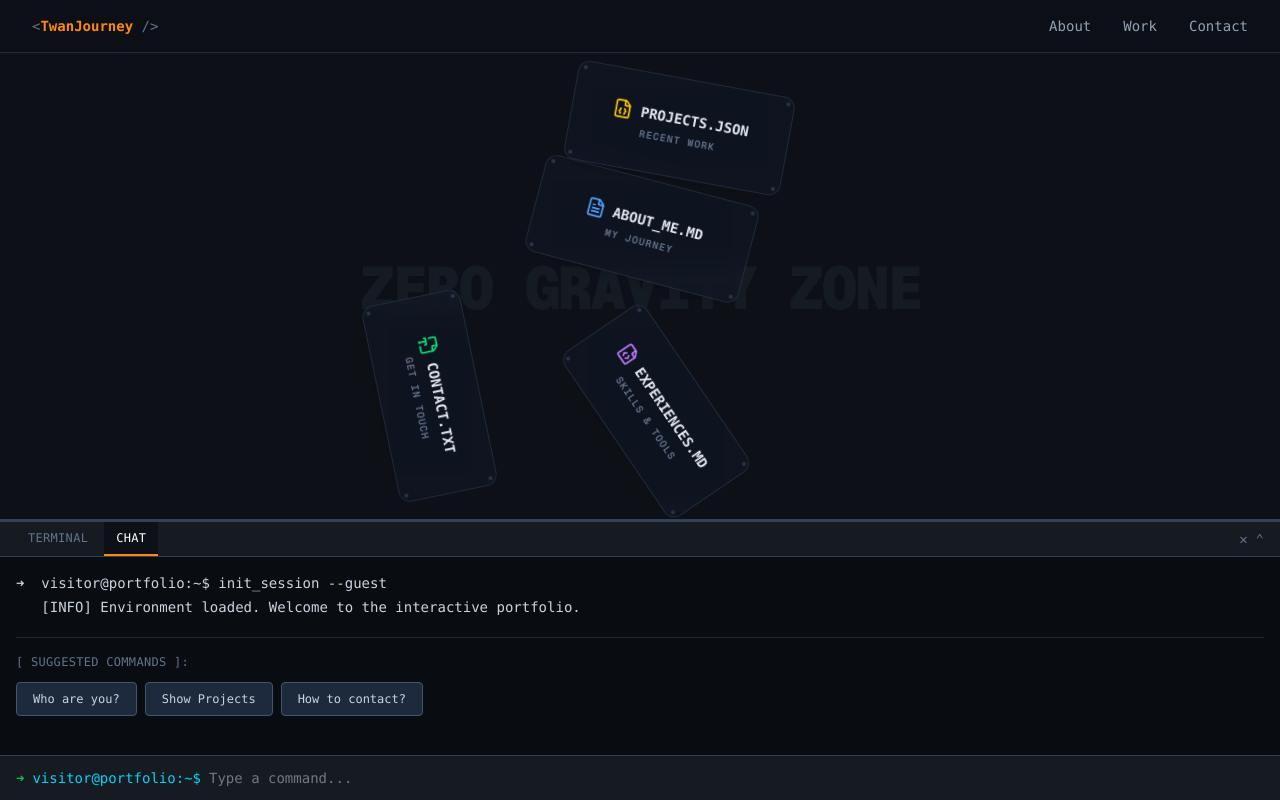
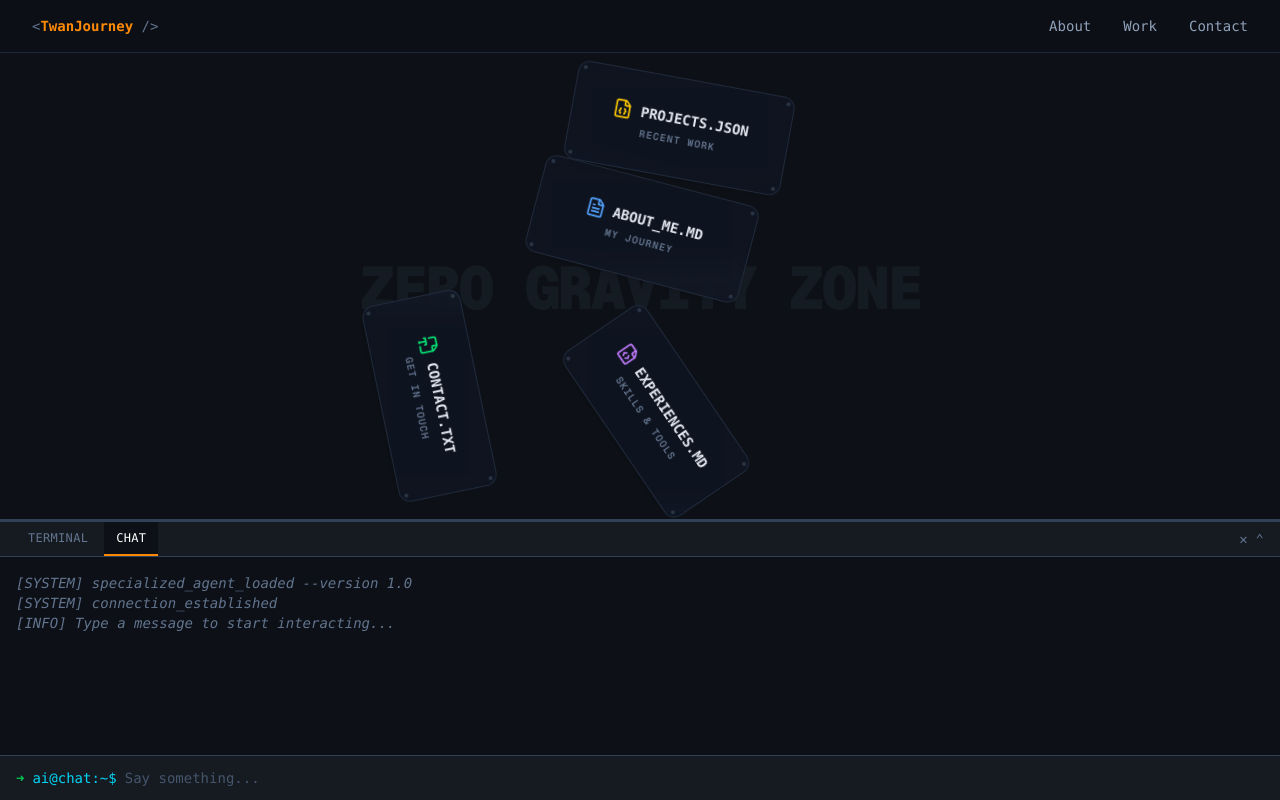
Before and after one commit to pongsaphakmw/twan-journey-portfolio, a Next.js app: page / in a window 1280 px wide. Both pictures are taken after a click on the item "CHAT". Built offline with nearby package versions, Linux system fonts and the light colour scheme.

Commit message:
feat: add Gemini API for chat bots

```diff
--- /dev/null
+++ b/src/app/api/chat/route.tsx
@@ -0,0 +1,23 @@
+import { streamText, UIMessage, convertToModelMessages } from 'ai';
+import { google, GoogleGenerativeAIProviderOptions } from '@ai-sdk/google';
+
+export async function POST(req: Request) {
+  const { messages }: { messages: UIMessage[] } = await req.json();
+
+  const result = await streamText({
+  model: google('gemini-3-flash-preview'),
+  prompt: await convertToModelMessages(messages),
+  providerOptions: {
+    google: {
+      thinkingConfig: {
+        thinkingLevel: 'low',
+        includeThoughts: true,
+      },
+    } satisfies GoogleGenerativeAIProviderOptions,
+  },
+});
+
+console.log(result);
+
+  return result.toUIMessageStreamResponse();
+}
--- /dev/null
+++ b/src/components/ChatComponent.tsx
@@ -0,0 +1,130 @@
+'use client';
+
+import { useEffect, useRef, useState } from 'react';
+import { useChat } from '@ai-sdk/react';
+import { DefaultChatTransport } from 'ai';
+import ReactMarkdown from 'react-markdown';
+import remarkGfm from 'remark-gfm';
+
+const ChatComponent = () => {
+    const { messages, sendMessage, status } = useChat({
+        transport: new DefaultChatTransport({
+            api: '/api/chat',
+        }),
+    });
+    const [input, setInput] = useState('');
+    const scrollRef = useRef<HTMLDivElement>(null);
+
+    // Auto-scroll to bottom when messages change
+    useEffect(() => {
+        if (scrollRef.current) {
+            scrollRef.current.scrollTop = scrollRef.current.scrollHeight;
+        }
+    }, [messages]);
+
+    // Helper function to get text content from message parts
+    const getMessageText = (parts: any[]): string => {
+        return parts
+            .filter(part => part.type === 'text')
+            .map(part => part.text)
+            .join('');
+    };
+
+    return (
+        <div className="flex flex-col h-full text-sm font-mono text-slate-300">
+            {/* Messages Area */}
+            <div
+                ref={scrollRef}
+                className="flex-1 overflow-y-auto p-4 space-y-4 scrollbar-thin scrollbar-thumb-slate-700 scrollbar-track-transparent"
+            >
+                {messages.length === 0 && (
+                    <div className="text-slate-500 italic">
+                        [SYSTEM] specialized_agent_loaded --version 1.0<br />
+                        [SYSTEM] connection_established<br />
+                        [INFO] Type a message to start interacting...
+                    </div>
+                )}
+
+                {messages.map((m: any) => (
+                    <div key={m.id} className="flex flex-col space-y-1">
+                        <div className="flex items-start">
+                            {m.role === 'user' ? (
+                                <span className="text-cyan-400 font-bold mr-2 whitespace-nowrap">USER &gt;</span>
+                            ) : (
+                                <span className="text-green-500 font-bold mr-2 whitespace-nowrap">[AI]</span>
+                            )}
+                        </div>
+                        <div className={`pl-0 ${m.role === 'user' ? 'text-slate-200' : 'text-slate-300'}`}>
+                            {m.role === 'user' ? (
+                                <span>{getMessageText(m.parts)}</span>
+                            ) : (
+                                <div className="markdown-prose">
+                                    <ReactMarkdown
+                                        remarkPlugins={[remarkGfm]}
+                                        components={{
+                                            code({ node, className, children, ...props }) {
+                                                const match = /language-(\w+)/.exec(className || '')
+                                                return match ? (
+                                                    <div className="my-2 rounded overflow-hidden border border-slate-700 bg-[#0d1117]">
+                                                        <div className="bg-slate-800 px-3 py-1 text-xs text-slate-400 border-b border-slate-700">
+                                                            {match[1]}
+                                                        </div>
+                                                        <code className={`block whitespace-pre-wrap p-3 overflow-x-auto ${className}`} {...props}>
+                                                            {children}
+                                                        </code>
+                                                    </div>
+                                                ) : (
+                                                    <code className="bg-slate-800 px-1 py-0.5 rounded text-orange-300" {...props}>
+                                                        {children}
+                                                    </code>
+                                                )
+                                            },
+                                            ul: ({ children }) => <ul className="list-disc pl-5 my-2 space-y-1">{children}</ul>,
+                                            ol: ({ children }) => <ol className="list-decimal pl-5 my-2 space-y-1">{children}</ol>,
+                                            p: ({ children }) => <p className="mb-2 leading-relaxed">{children}</p>,
+                                            a: ({ href, children }) => <a href={href} target="_blank" rel="noopener noreferrer" className="text-blue-400 hover:underline">{children}</a>,
+                                        }}
+                                    >
+                                        {getMessageText(m.parts)}
+                                    </ReactMarkdown>
+                                </div>
+                            )}
+                        </div>
+                    </div>
+                ))}
+
+                {status === 'streaming' && (
+                    <div className="flex items-center text-green-500 animate-pulse">
+                        <span className="mr-2">[AI]</span>
+                        <span>⠋ thinking...</span>
+                    </div>
+                )}
+            </div>
+
+            {/* Input Area */}
+            <form
+                onSubmit={e => {
+                    e.preventDefault();
+                    if (input.trim()) {
+                        sendMessage({ text: input });
+                        setInput('');
+                    }
+                }}
+                className="flex items-center px-4 py-3 bg-[#161b22] border-t border-slate-700"
+            >
+                <span className="text-green-500 mr-2">➜</span>
+                <span className="text-cyan-400 mr-2">ai@chat:~$</span>
+                <input
+                    className="flex-1 bg-transparent focus:outline-none text-slate-300 font-mono placeholder-slate-600"
+                    value={input}
+                    placeholder="Say something..."
+                    onChange={e => setInput(e.currentTarget.value)}
+                    disabled={status !== 'ready'}
+                    autoFocus
+                />
+            </form>
+        </div>
+    );
+};
+
+export default ChatComponent;
--- a/src/components/TerminalPanel.tsx
+++ b/src/components/TerminalPanel.tsx
@@ -3,6 +3,7 @@
 import React, { useState } from 'react';
 import { useRouter } from 'next/navigation';
 import { processCommand } from '@/utils/terminalCommand';
+import ChatComponent from './ChatComponent';
 
 const TerminalPanel = () => {
     const [activeTab, setActiveTab] = useState('TERMINAL');
@@ -72,7 +73,11 @@ const TerminalPanel = () => {
                 </div>
             </div>
 
-            {/* Body / Logs */}
+            {/* Body */}
+            <div className="flex-1 overflow-hidden relative">
+                {activeTab === 'TERMINAL' ? (
+                    <div className="flex flex-col h-full">
+                        {/* Terminal Logs */}
                         <div className="flex-1 p-4 overflow-y-auto font-mono bg-black/30">
                             <div className="flex flex-col space-y-1">
                                 {logs.map((log, i) => (
@@ -97,7 +102,7 @@ const TerminalPanel = () => {
                             </div>
                         </div>
 
-            {/* Input */}
+                        {/* Terminal Input */}
                         <div className="flex items-center px-4 py-3 bg-[#161b22] border-t border-slate-700">
                             <span className="text-green-500 mr-2">➜</span>
                             <span className="text-cyan-400 mr-2">visitor@portfolio:~$</span>
@@ -113,6 +118,11 @@ const TerminalPanel = () => {
                             />
                         </div>
                     </div>
+                ) : (
+                    <ChatComponent />
+                )}
+            </div>
+        </div>
     );
 };
 
```
Also changed, not shown: package.json (+8 -2 lines), 1 other file (tests, documents, lock files or other folders). Lines whose indentation alone changed are shown as unchanged.
